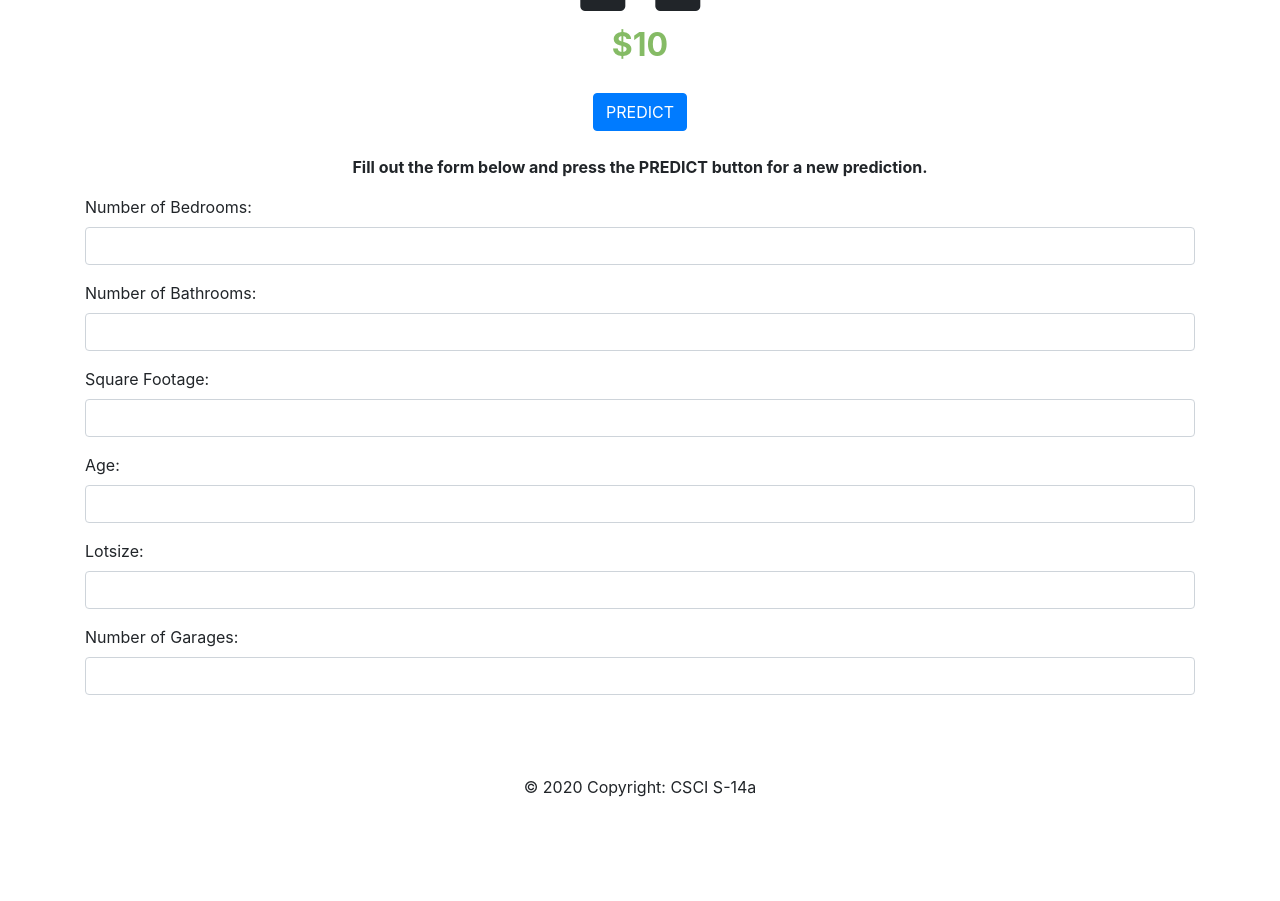
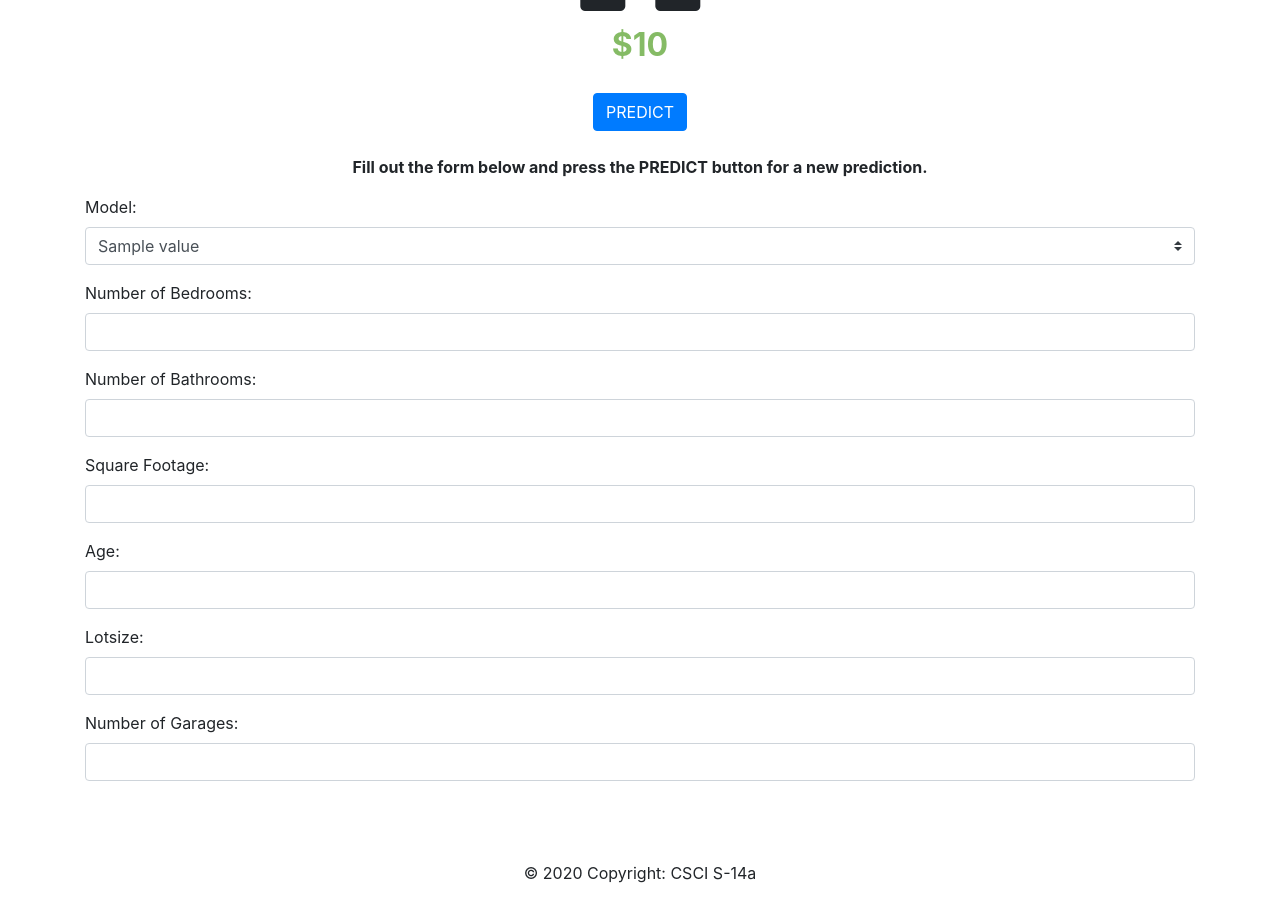
Before and after one commit to dfalta/s14hw1, a Flask app: template templates/index.html in a window 1280 px wide. Shown: the part 420-1321 px from the top of the page. Before the commit the page ends 1217 px from the top, so only its background shows below. Run offline with Flask 2, Linux system fonts and the light colour scheme; the template is opened without the code that fills it: most values are stand-ins (such as "Sample title", 1, 10 or a date in 2020); parts of the project's set-up code (start-up, migrations or seed data) failed here and were passed over; some libraries are stand-ins or nearby versions.

Commit message:
Added model selection

```diff
--- a/app.py
+++ b/app.py
@@ -3,8 +3,12 @@ import joblib
 
 app = Flask(__name__)
 
-# Load ML model
-model = joblib.load('./models/randomforest_regr.pkl')
+# Load ML models
+model_rf = joblib.load('./models/randomforest_regr.pkl')
+model_tree = joblib.load('./models/tree_regr.pkl')
+
+# Creat dictionary of model names
+model_names = {"model_rf": "Random Forest Regressor", "model_tree": "Decision Tree Regressor"}
 
 @app.route('/')
 def index():
@@ -12,12 +16,12 @@ def index():
 	X = [[4, 2.5, 3005, 15, 17903.0, 1]]
 
 	# Make prediction.
-	prediction = model.predict(X)[0]
+	prediction = model_rf.predict(X)[0]
 	prediction = round(prediction)
 	prediction = f'{prediction:,}'
 
 	# Return template.
-	return render_template('index.html', price=prediction, X=X[0])
+	return render_template('index.html', price=prediction, X=X[0], model_names=model_names)
 
 
 @app.route('/_predict', methods=['POST'])
@@ -26,8 +30,13 @@ def getPrediction():
 	data = request.form
 	X = [[float(data["inpt_beds"]), float(data["inpt_baths"]), float(data["inpt_sqft"]), float(data["inpt_age"]), float(data["inpt_lotsize"]), float(data["inpt_garages"])]]
 
-	# Make prediction.
-	prediction = model.predict(X)[0]
+	# Make prediction depending on selected model.
+	if data["inpt_model"] == "model_rf":
+		prediction = model_rf.predict(X)[0]
+	elif data["inpt_model"] == "model_tree":
+		prediction = model_tree.predict(X)[0]
+	else:
+		print("SOMETHING TERRIBLE HAPPENED WHEN SELECTING MODEL")
 	prediction = round(prediction)
 	prediction = f'{prediction:,}'
 
--- a/static/js/index.js
+++ b/static/js/index.js
@@ -7,7 +7,8 @@ $(function() {
     $.ajax({
            type: "POST",
            url: "/_predict",
-           data: {inpt_beds: $("#inpt_beds").val(),
+           data: {inpt_model: $("#inpt_model").val(),
+                  inpt_beds: $("#inpt_beds").val(),
 				  inpt_baths: $("#inpt_baths").val(),
 				  inpt_sqft: $("#inpt_sqft").val(),
 				  inpt_age: $("#inpt_age").val(),
--- a/templates/index.html
+++ b/templates/index.html
@@ -65,6 +65,14 @@
       <p id="instructions">Fill out the form below and press the PREDICT button for a new prediction.</p>
     </div>
     <div class="form-group">
+      <label for="inpt_model">Model:</label>
+      <select class="custom-select" id="inpt_model" name="inpt_model">
+        {% for key, value in model_names.items() %}
+          <option value="{{ key }}">{{ value }}</option>
+        {% endfor %}
+      </select>
+    </div>
+    <div class="form-group">
       <label for="inpt_beds">Number of Bedrooms:</label>
       <input type="number" class="form-control" id="inpt_beds" name="inpt_beds" min="0" step="any" value="{{ X[0] }}" >
     </div>
```
